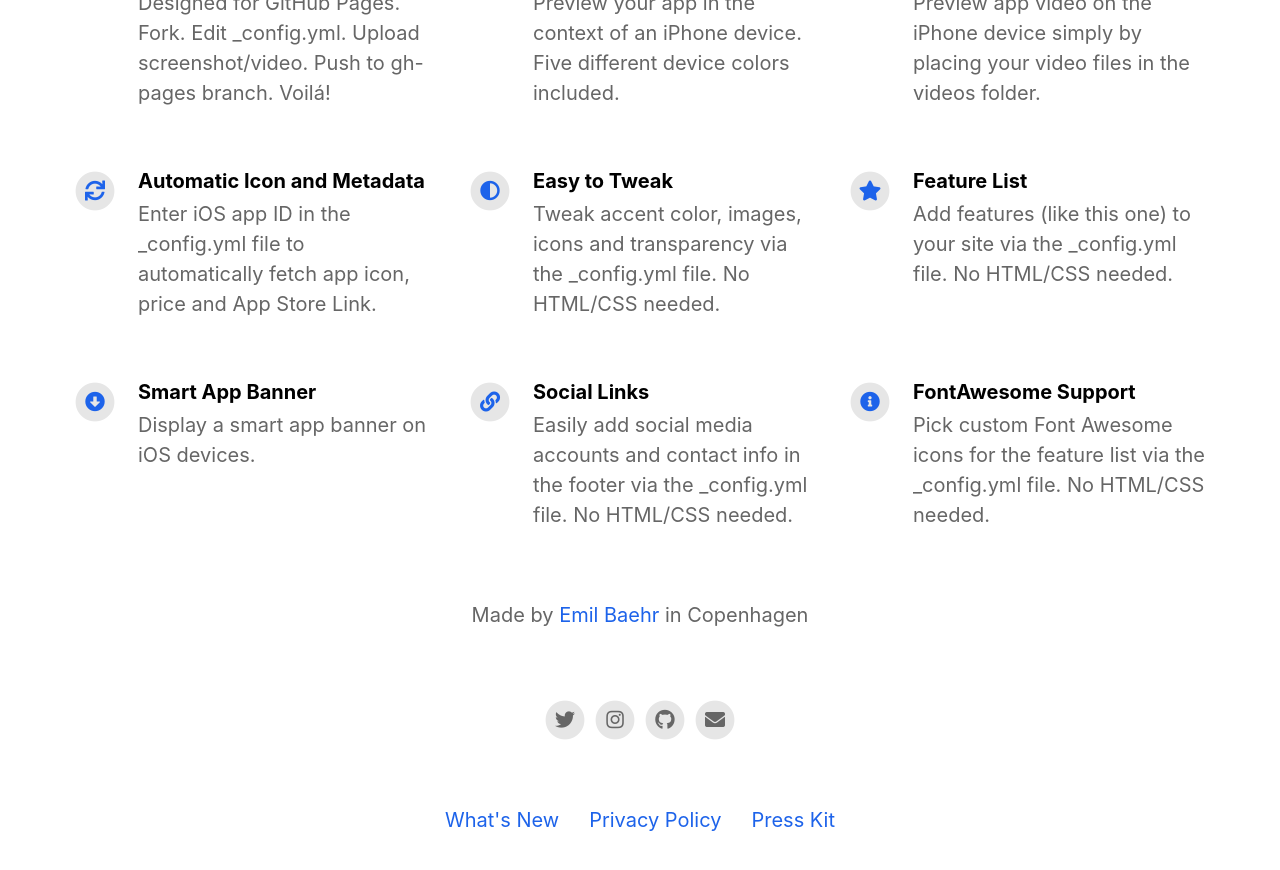
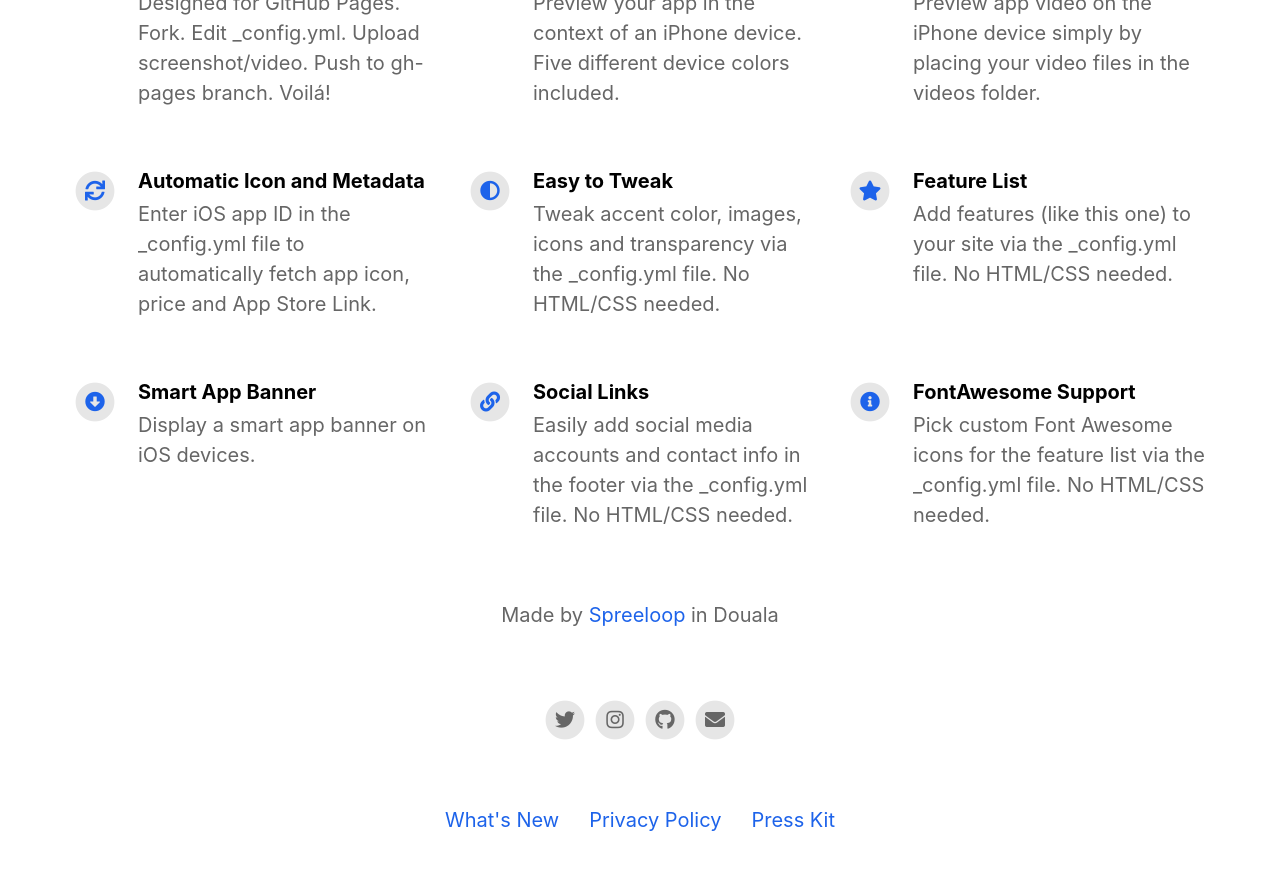
Before and after one commit to emilbaehr/automatic-app-landing-page, a Jekyll site: the page built from index.html, in a window 1280 px wide and 900 px high, scrolled down 1124 px. Shown: the top 870 px of the window. Built offline with Jekyll 4.4.1, drawn with Linux system fonts in a browser that asks for light colours; nearby versions of some CDN libraries.

Commit message:
Sets app ID and stores URLs

```diff
--- a/_config.yml
+++ b/_config.yml
@@ -2,12 +2,12 @@
 page_title                                :                                           # Automatically populates with app name if not set and if iOS app ID is set. Otherwise enter manually.
 
 # App Info
-ios_app_id                                : 1234793120                                # Required. Enter iOS app ID to automatically populate name, price and icons (e.g. 718043190).
+ios_app_id                                : 1588190543                                # Required. Enter iOS app ID to automatically populate name, price and icons (e.g. 718043190).
 ios_app_country                           : us                                        # Required outside USA. Enter 2 letter country code as in https://en.wikipedia.org/wiki/ISO_3166-1_alpha-2
 
-appstore_link                             :                                           # Automatically populates if not set and if iOS app ID is set. Otherwise enter manually.
-playstore_link                            :                                           # Enter Google Play Store URL.
-presskit_download_link                    : https://emilbaehr.com                                          # Enter a link to downloadable file or (e.g. public Dropbox link to a .zip file).
+appstore_link                             : https://apps.apple.com/ie/app/spreeloop-place/id1588190543                                           # Automatically populates if not set and if iOS app ID is set. Otherwise enter manually.
+playstore_link                            : https://play.google.com/store/apps/details?id=com.spreeloop.place.prod                                           # Enter Google Play Store URL.
+presskit_download_link                    : https://spreeloop.com                     # Enter a link to downloadable file or (e.g. public Dropbox link to a .zip file).
                                                                                       # Or upload your press kit file to assets and set path accordingly (e.g. "assets/your_press_kit.zip").
 
 app_icon                                  : # assets/appicon.png                      # Automatically populates if not set and if iOS app ID is set.  Otherwise enter path to icon file manually.
@@ -20,15 +20,15 @@
 
 
 # Information About Yourself
-your_name                                 : Emil Baehr
-your_link                                 : https://emilbaehr.com
-your_city                                 : Copenhagen
-email_address                             : emil.baehr@gmail.com
+your_name                                 : Spreeloop
+your_link                                 : https://spreeloop.com
+your_city                                 : Douala
+email_address                             : feedback@spreeloop.com
 facebook_username                         :
-instagram_username                        : ebaehr
-twitter_username                          : ebaehr
-github_username                           : emilbaehr
-youtube_username                          :
+instagram_username                        : spreeloop
+twitter_username                          : spreeloop
+github_username                           : spreeloop
+youtube_username                          : spreeloop
 
 
 
```
